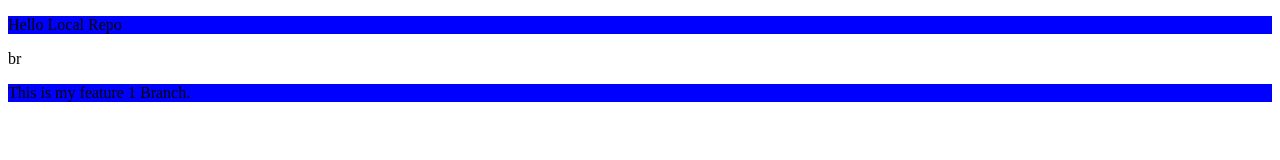
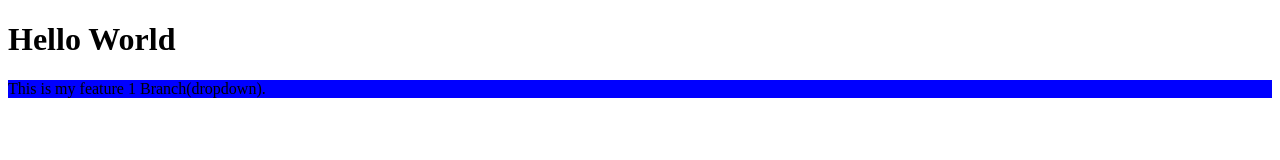
Before and after one commit to MuneebProblemSolver/LocalRepo, a plain HTML site: page index.html in a window 1280 px wide. Drawn offline with Linux system fonts and the light colour scheme.

Commit message:
New Check

```diff
--- a/index.html
+++ b/index.html
@@ -7,8 +7,7 @@
     <link rel="stylesheet" href="style.css" />
   </head>
   <body>
-    <p>Hello Local Repo</p>
-    br
-    <p>This is my feature 1 Branch.</p>
+    <h1>Hello World</h1>
+    <p>This is my feature 1 Branch(dropdown).</p>
   </body>
 </html>
```
